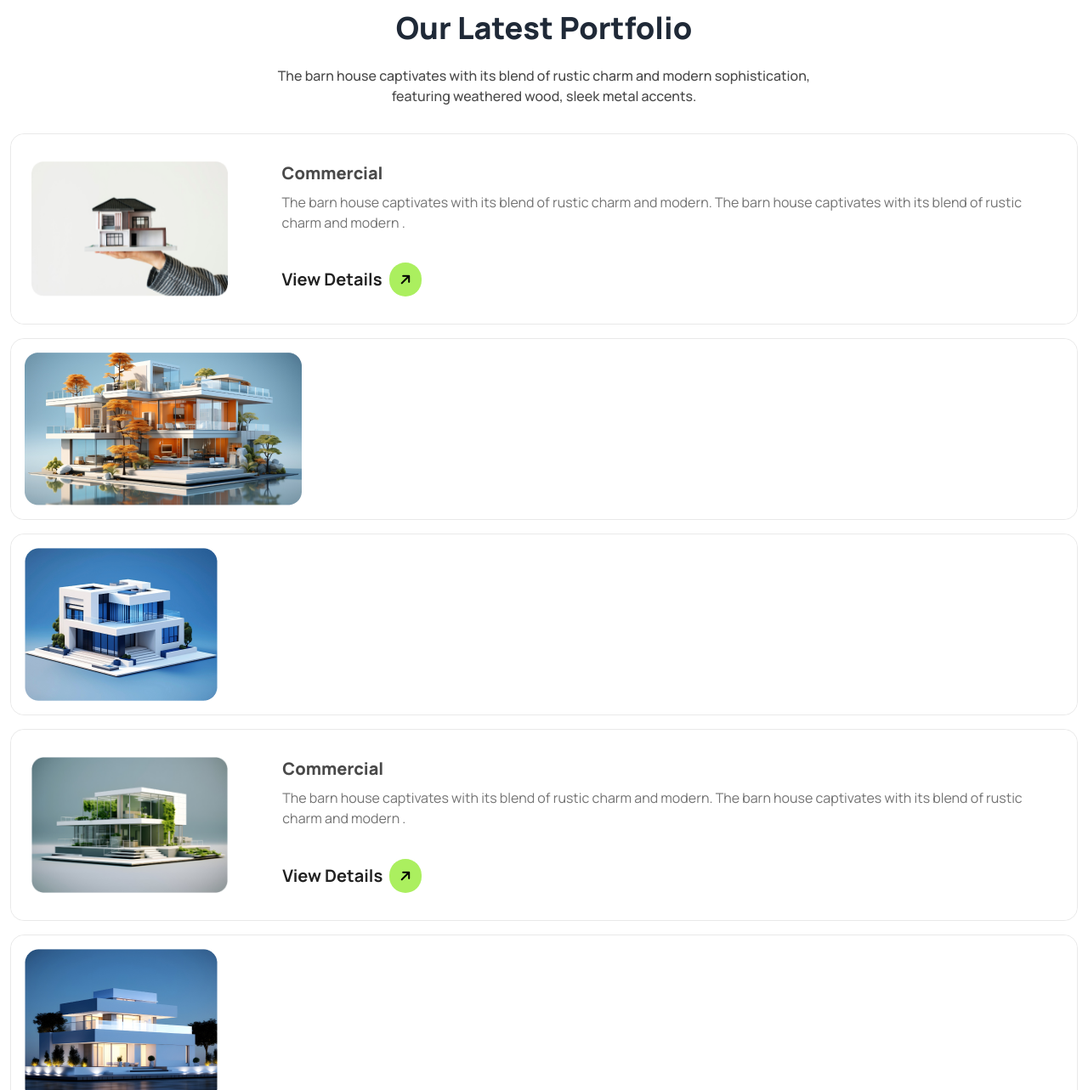
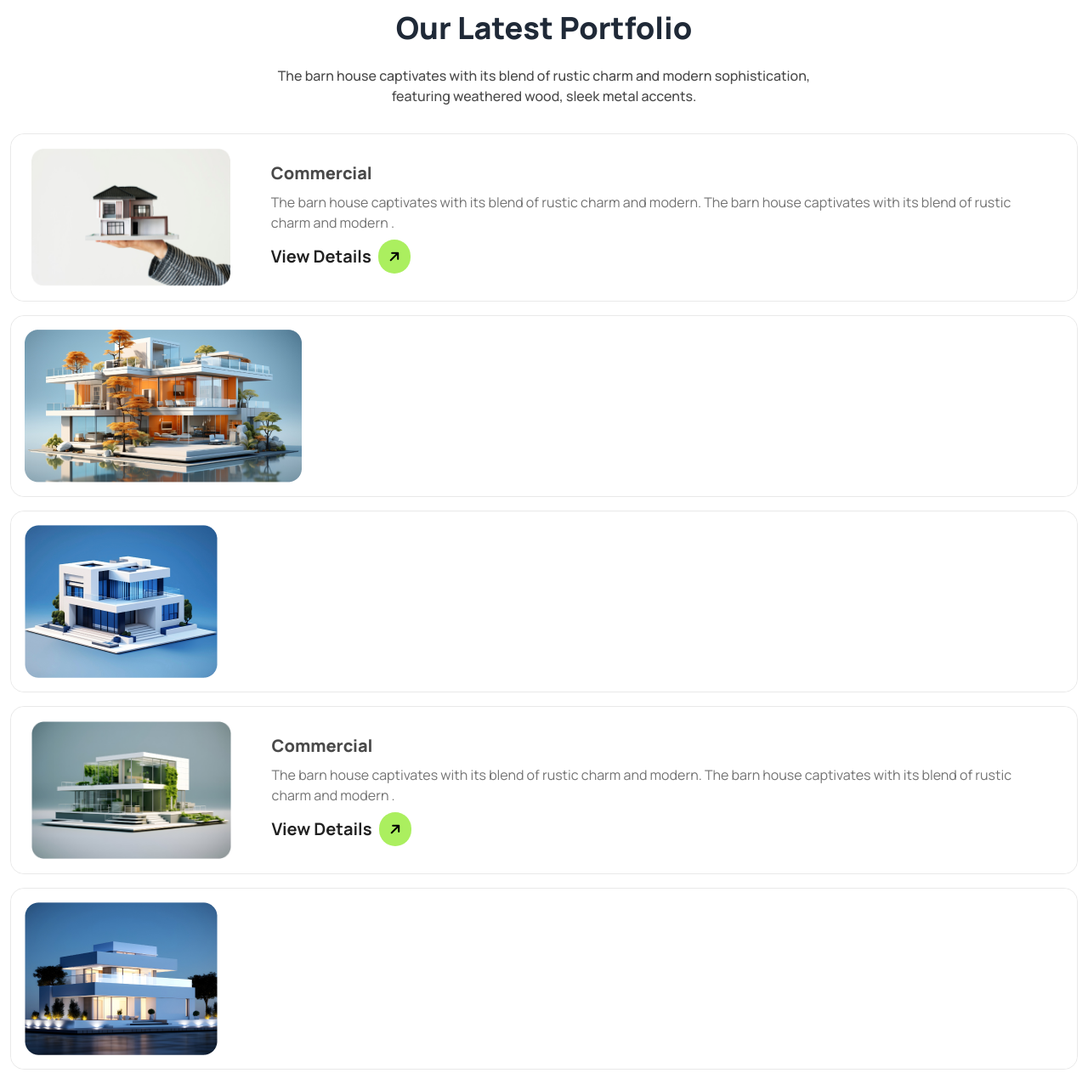
Before and after one commit to aeaseer/Assignment-03, a plain HTML site: page index.html in a window 1280 px wide. Shown: the part 2341-3624 px from the top of the page at 85% size. Drawn offline with nearby package versions, Linux system fonts and the light colour scheme.

Commit message:
padding correction

```diff
--- a/index.html
+++ b/index.html
@@ -248,7 +248,7 @@
                     <!-- card 1 -->
                     <div class="border border-[#e9e9e9] rounded-2xl">
                         <div class="card card-side bg-base-100 flex flex-col lg:flex-row lg:col-span-3">
-                            <figure class="p-8 lg:pl-6">
+                            <figure class="p-4 lg:pl-6">
                                 <img src="images/img1.png" alt="house on hand" />
                             </figure>
                             <div class="card-body">
@@ -282,7 +282,7 @@
                     <!-- card 4 -->
                     <div class="border border-[#e9e9e9] rounded-2xl">
                         <div class="card card-side bg-base-100 flex flex-col lg:flex-row lg:col-span-3">
-                            <figure class="p-8 lg:pl-6">
+                            <figure class="p-4 lg:pl-6">
                                 <img src="images/img4.png" alt="house on hand" />
                             </figure>
                             <div class="card-body">
```
